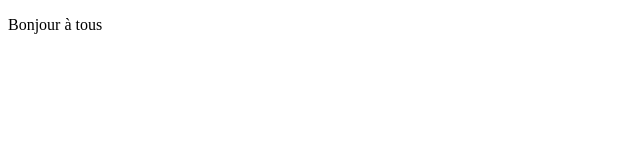
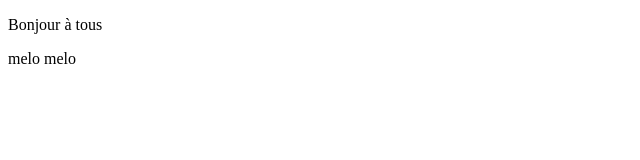
Before and after one commit to djogana1/Test, a plain HTML site: page mm.html in a window 1280 px wide. Shown: the full height of the page, 0-640 px from the left. Drawn offline with Linux system fonts and the light colour scheme.

Commit message:
Ajout d'une fonctionnalité

```diff
--- a/mm.html
+++ b/mm.html
@@ -5,5 +5,6 @@
 </head>
 <body>
     <p>Bonjour à tous</p>
+    <p>melo melo</p>
 
 </body>
```
